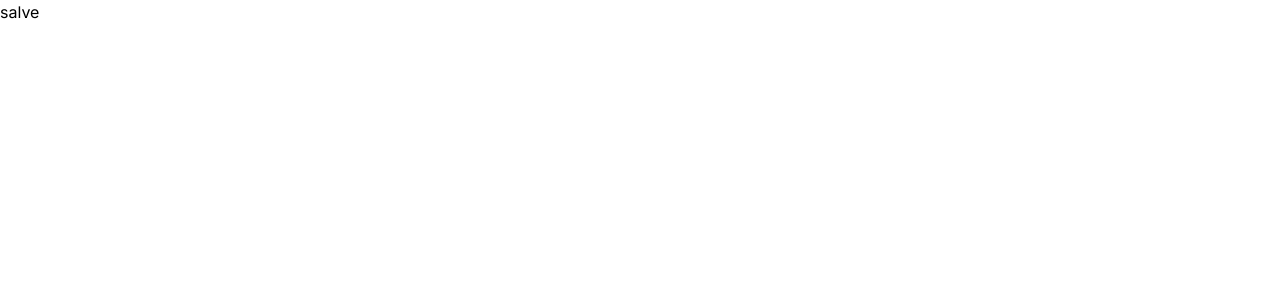
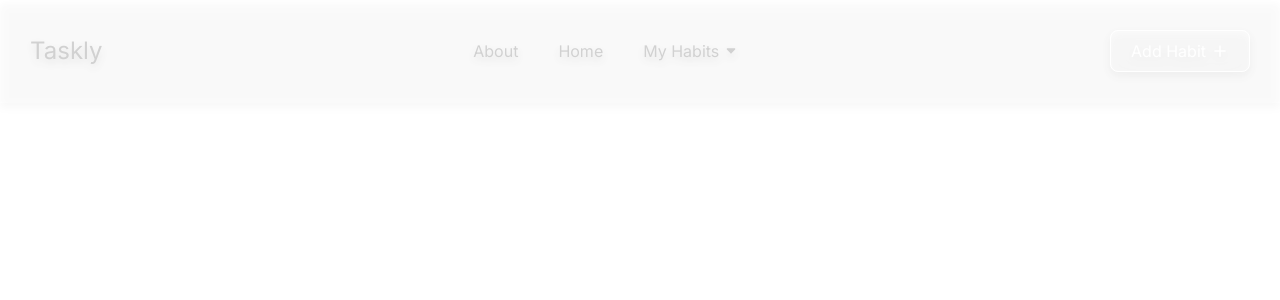
Before and after one commit to joaootaviofm/dailytasks, a Next.js app: page / in a window 1280 px wide. Shown: the top 300 px of the page. Built offline with nearby package versions, Linux system fonts and the light colour scheme.

Commit message:
feat: added navbar items and style to them

```diff
--- a/src/app/_components/Navbar.tsx
+++ b/src/app/_components/Navbar.tsx
@@ -1,7 +1,40 @@
-export default function Navbar(){
-    return (
-        <div>
-            salve
-        </div>
-    )
+import { IoMdAdd } from "react-icons/io";
+// import { TiArrowSortedUp } from "react-icons/ti";
+import { TiArrowSortedDown } from "react-icons/ti";
+
+export default function Navbar() {
+  const navItems = ["About", "Home", "My Habits"];
+  return (
+    <nav className="flex items-center justify-between text-[#D1D1D1] bg-white/20 backdrop-blur-lgs py-[30px] px-[30px] drop-shadow-lg border-b border-b-white/10">
+      <div>
+        <h1 className="cursor-default hover:scale-105 hover:text-white duration-300 text-[24px]">
+          Taskly
+        </h1>
+      </div>
+      <ul className="flex gap-[40px]">
+        {navItems.map((item, index) => (
+          <li key={index}>
+            <a
+              href="#"
+              className="flex items-center gap-[4px] hover:text-white hover:scale-105 duration-300"
+            >
+              {item == "My Habits" ? (
+                <>
+                  {item} <TiArrowSortedDown />{" "}
+                </>
+              ) : (
+                item
+              )}
+            </a>
+          </li>
+        ))}
+      </ul>
+      <button className="cursor-pointer bg-white/30 backdrop-blur-md px-5 py-2 rounded-lg border flex items-center gap-[5px] hover:scale-105 text-white duration-300">
+        Add Habit
+        <span className="text-lg">
+          <IoMdAdd />
+        </span>
+      </button>
+    </nav>
+  );
 }
```
